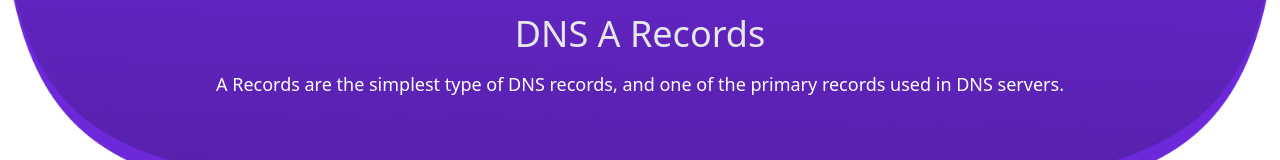
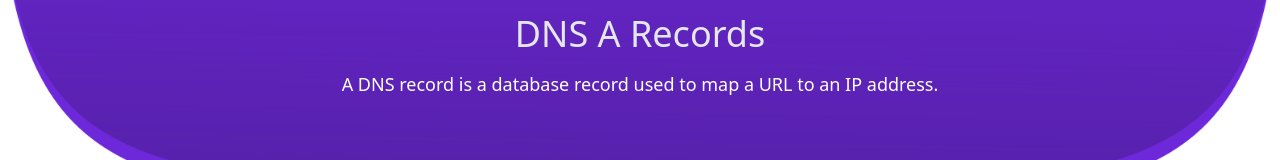
Before and after one commit to fahadlabs/ageofserverless, a Next.js app: page /dns-a in a window 1280 px wide. Shown: the part 154-314 px from the top of the page. Built offline with nearby package versions, Linux system fonts and the light colour scheme; no server answers; what react-toast-notifications would draw is missing.

Commit message:
Update index.tsx

```diff
--- a/src/pages/dns-a/index.tsx
+++ b/src/pages/dns-a/index.tsx
@@ -5,7 +5,7 @@ import tools from 'src/config/tools';
 import { useRef } from 'react';
 
 const title = 'DNS A Records';
-const description = 'A Records are the simplest type of DNS records, and one of the primary records used in DNS servers.';
+const description = 'A DNS record is a database record used to map a URL to an IP address.';
 
 function DnsA() {
   const metadata = useRef<ITool>(tools.find((tool) => tool.path === 'dns-a'));
```
